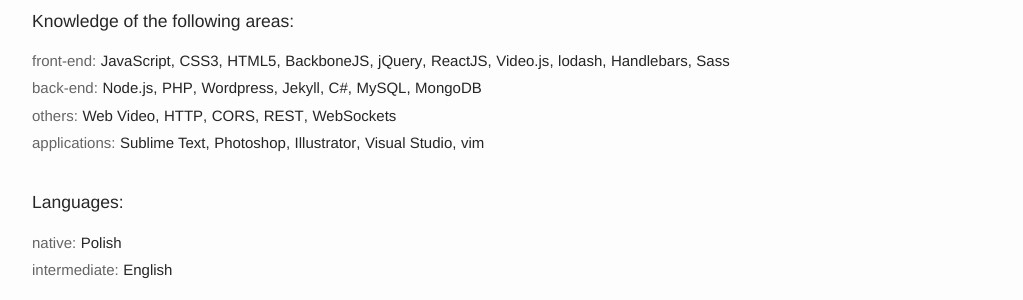
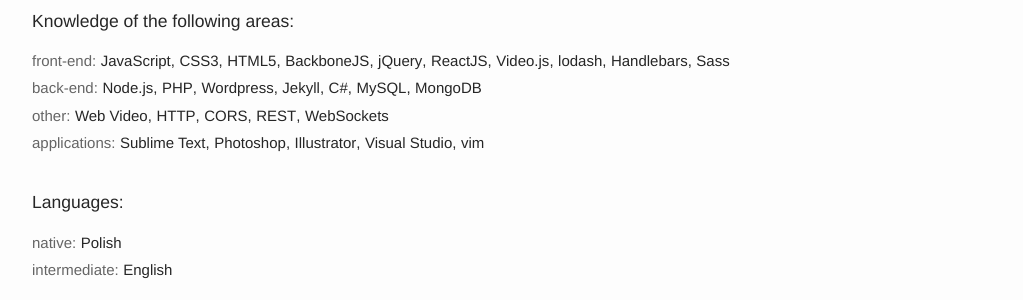
Before and after one commit to cmwd/cmwd.github.io, a Jekyll site: the page built from index.html, in a window 1280 px wide. Shown: the part 319-619 px from the top of the page, without its empty margins (128-1151 px from the left). Built offline with Jekyll 4.4.1, drawn with Linux system fonts in a browser that asks for light colours; nearby versions of some CDN libraries.

Commit message:
Fix typo

```diff
--- a/_data/skills.yml
+++ b/_data/skills.yml
@@ -23,7 +23,7 @@
         - MySQL
         - MongoDB
 
-    - name: others
+    - name: other
       values:
         - Web Video
         - HTTP
```
